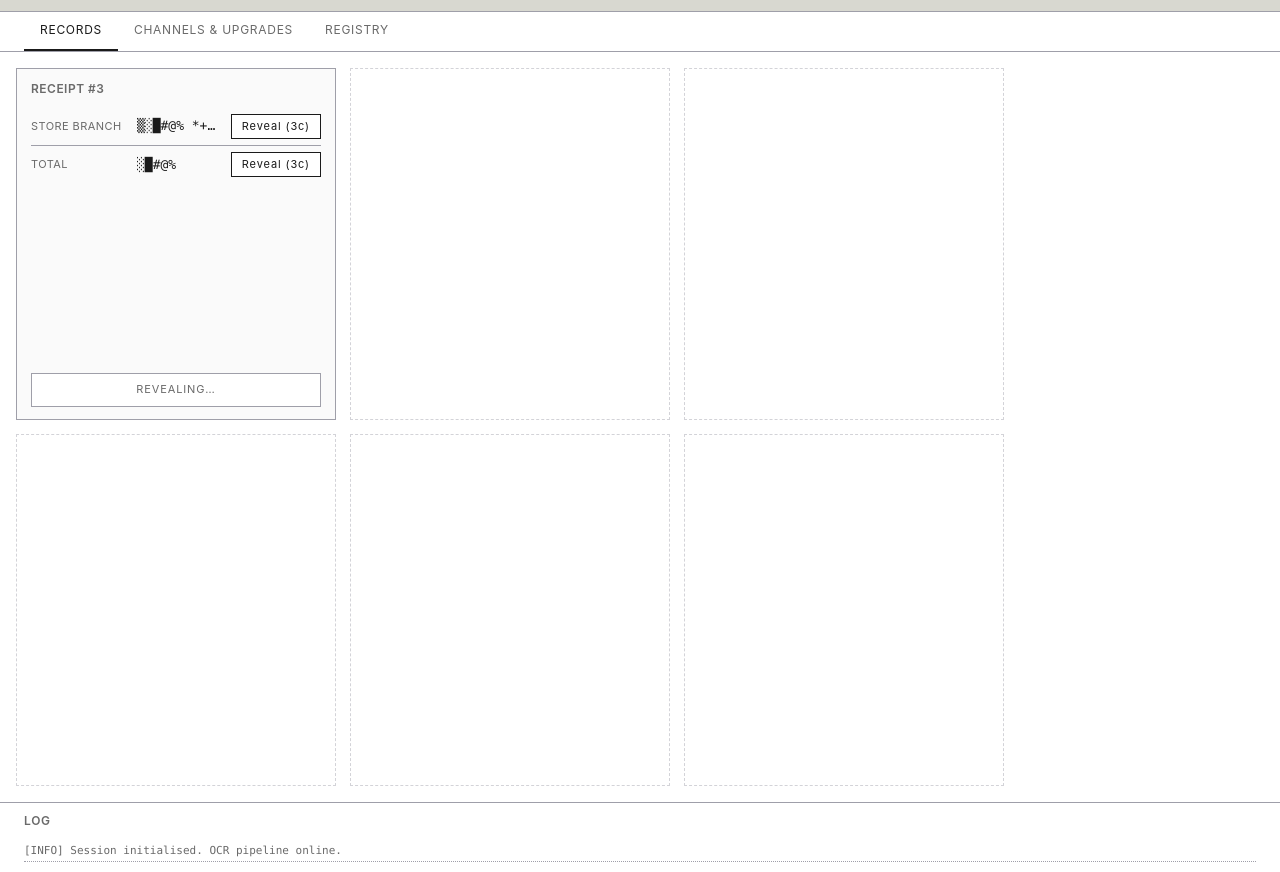
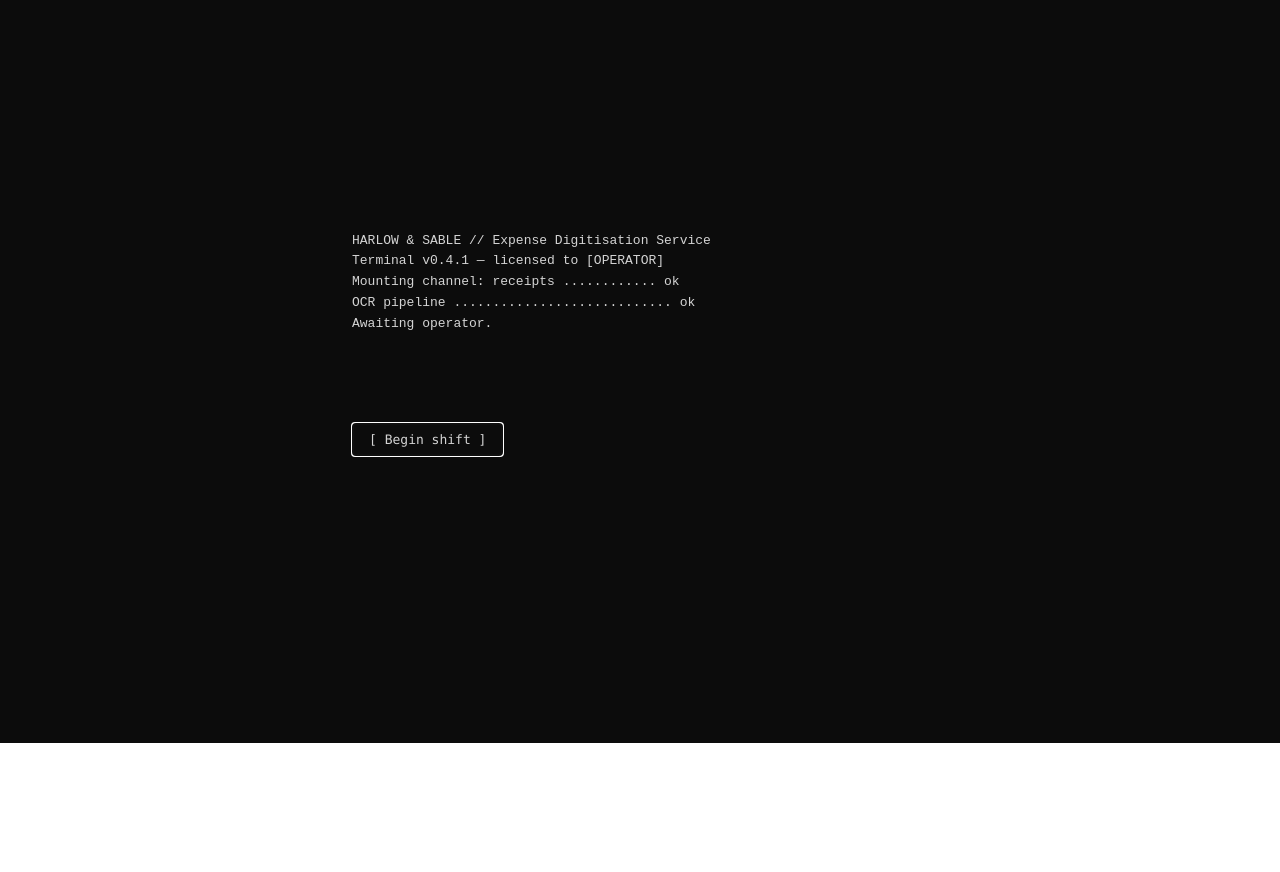
Before and after one commit to marwinburesch/residue, a website with bundled scripts: page index.html in a window 1280 px wide. Shown: the part 57-929 px from the top of the page. After the commit the page ends 800 px from the top, so only its background shows below. Built offline with nearby package versions, Linux system fonts and the light colour scheme.

Commit message:
Add boot screen with fake-boot terminal
Gates the app behind a sterile boot sequence that sets the corporate
OCR framing before the UI appears. Resume vs. Begin label driven by
presence of an existing save.

```diff
--- /dev/null
+++ b/src/data/narrative.ts
@@ -0,0 +1,9 @@
+export const BOOT_LINES: ReadonlyArray<string> = [
+  "HARLOW & SABLE // Expense Digitisation Service",
+  "Terminal v0.4.1 — licensed to [OPERATOR]",
+  "Mounting channel: receipts ............ ok",
+  "OCR pipeline ............................ ok",
+  "Awaiting operator.",
+];
+
+export const BOOT_LINE_MS = 240;
--- a/src/main.ts
+++ b/src/main.ts
@@ -1,3 +1,4 @@
 import { mountApp } from "./ui/app.ts";
+import { showBootScreen } from "./ui/bootScreen.ts";
 
-mountApp(document.body);
+showBootScreen().then(() => mountApp(document.body));
--- /dev/null
+++ b/src/ui/bootScreen.ts
@@ -0,0 +1,51 @@
+import { BOOT_LINES, BOOT_LINE_MS } from "../data/narrative.ts";
+import { SAVE_KEY } from "./storage.ts";
+
+export function showBootScreen(): Promise<void> {
+  return new Promise((resolve) => {
+    const hasSave = safeHasSave();
+    const overlay = document.createElement("div");
+    overlay.className = "boot-screen";
+    overlay.innerHTML = `
+      <div class="boot-inner">
+        <pre class="boot-log" aria-live="polite"></pre>
+        <button type="button" class="boot-begin" disabled>
+          ${hasSave ? "[ Resume shift ]" : "[ Begin shift ]"}
+        </button>
+      </div>
+    `;
+    document.body.appendChild(overlay);
+
+    const logEl = overlay.querySelector<HTMLElement>(".boot-log")!;
+    const btn = overlay.querySelector<HTMLButtonElement>(".boot-begin")!;
+
+    let i = 0;
+    const tick = () => {
+      if (i < BOOT_LINES.length) {
+        logEl.textContent += (i === 0 ? "" : "\n") + BOOT_LINES[i];
+        i++;
+        setTimeout(tick, BOOT_LINE_MS);
+      } else {
+        btn.disabled = false;
+        btn.focus();
+      }
+    };
+    setTimeout(tick, BOOT_LINE_MS);
+
+    btn.addEventListener("click", () => {
+      overlay.classList.add("boot-screen--leaving");
+      setTimeout(() => {
+        overlay.remove();
+        resolve();
+      }, 200);
+    });
+  });
+}
+
+function safeHasSave(): boolean {
+  try {
+    return localStorage.getItem(SAVE_KEY) !== null;
+  } catch {
+    return false;
+  }
+}
--- a/src/ui/styles.css
+++ b/src/ui/styles.css
@@ -467,3 +467,46 @@ h2 {
 		grid-template-columns: repeat(auto-fit, minmax(16rem, 1fr));
 	}
 }
+
+.boot-screen {
+	position: fixed;
+	inset: 0;
+	background: #0c0c0c;
+	color: #d4d4d4;
+	font-family: "JetBrains Mono", ui-monospace, SFMono-Regular, Menlo, monospace;
+	display: grid;
+	place-items: center;
+	z-index: 100;
+	transition: opacity 0.2s ease-out;
+}
+.boot-screen--leaving {
+	opacity: 0;
+}
+.boot-inner {
+	width: min(640px, 90vw);
+	padding: 2rem;
+}
+.boot-log {
+	margin: 0 0 2rem 0;
+	white-space: pre-wrap;
+	font-size: 13px;
+	line-height: 1.6;
+	min-height: 10rem;
+}
+.boot-begin {
+	background: none;
+	border: 1px solid #d4d4d4;
+	color: #d4d4d4;
+	font-family: inherit;
+	font-size: 13px;
+	padding: 0.5rem 1rem;
+	cursor: pointer;
+}
+.boot-begin:disabled {
+	opacity: 0.3;
+	cursor: default;
+}
+.boot-begin:not(:disabled):hover {
+	background: #d4d4d4;
+	color: #0c0c0c;
+}
```
